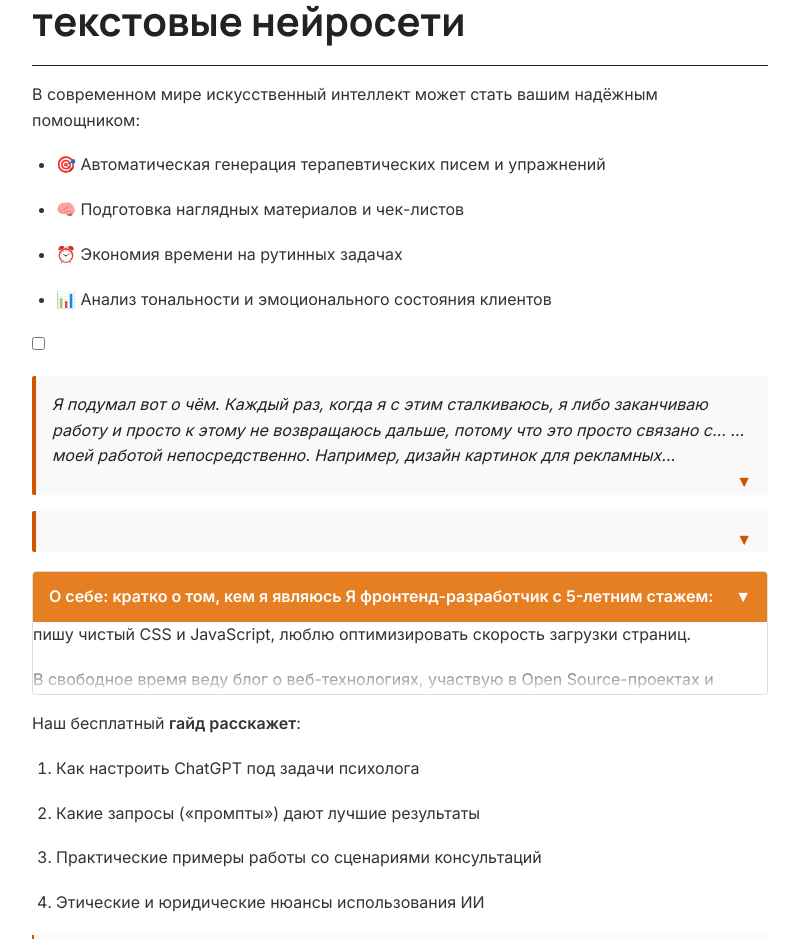
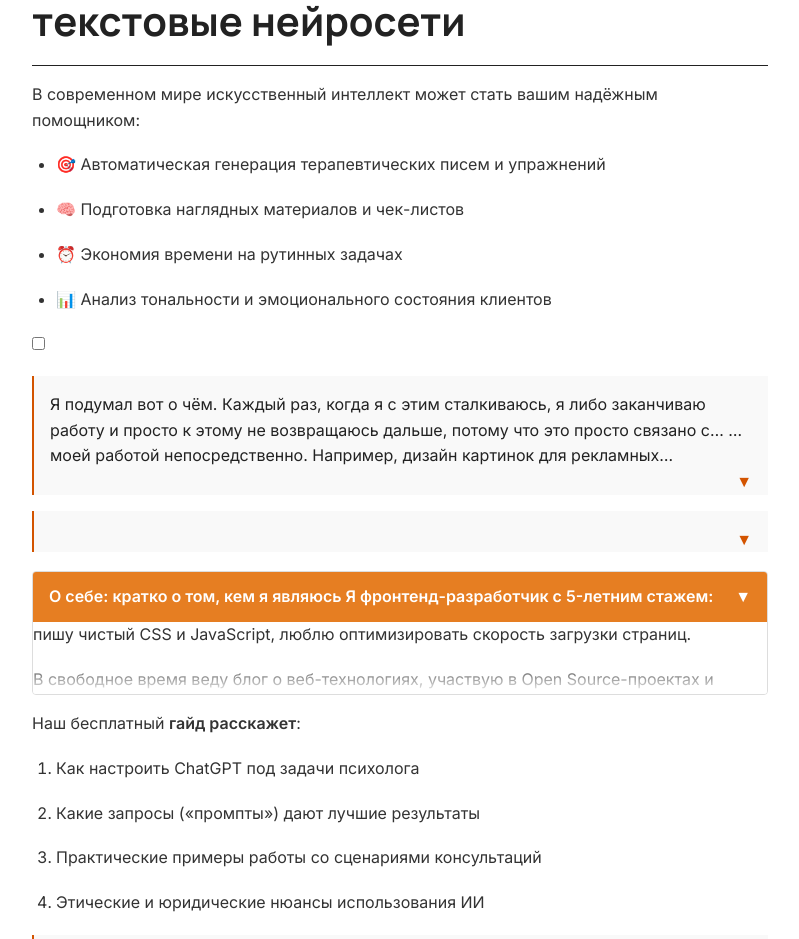
Before and after one commit to BorovitckiySergey/BorovitckiySergey.github.io, a Jekyll site: the page built from pages/Лид-магниты/Подписная для психологов.md, in a window 1280 px wide. Shown: the part 459-1398 px from the top of the page, without its empty margins (240-1039 px from the left). Built offline with Jekyll 4.4.1, drawn with Linux system fonts in a browser that asks for light colours; some web fonts are replaced.

Commit message:
╨Р╨▓╤В╨╛╨┤╨╡╨┐╨╗╨╛╨╣: 11.05.2025 22:33:19,57

```diff
--- a/assets/css/style.css
+++ b/assets/css/style.css
@@ -184,16 +184,16 @@ section {
   line-height: 1.6;
 }
 
-/* 13. Разворачиваемая «цитата» с превью и стрелкой */
+/* 13. Разворачиваемая «цитата» с превью и стрелкой (все тексты без курсива) */
 .details-quote {
-  border-left: 4px solid var(--accent);
+  border-left: 2px solid var(--accent);
   background: var(--gray-light);
-  border-radius: 2px;
+  border-radius: 0px;
   margin: 1rem 0;
   overflow: hidden;
 }
 
-/* Убираем нативный маркер и делаем область клика */
+/* Скрываем дефолтный маркер и задаём кликабельную область */
 .details-quote summary {
   list-style: none;
   padding: 1rem;
@@ -203,14 +203,13 @@ section {
   display: none;
 }
 
-/* Превью: показываем ровно 3 строки, остальное скрыто */
+/* Превью: показываем ровно 3 строки, остальное скрыто (без курсива) */
 .details-quote .preview {
   margin: 0;
   display: -webkit-box;
   -webkit-box-orient: vertical;
   -webkit-line-clamp: 3; /* число видимых строк */
   overflow: hidden;
-  font-style: italic;
   color: var(--gray-dark);
 }
 
@@ -222,7 +221,7 @@ section {
   transition: transform 0.2s;
 }
 
-/* Полный текст — скрыт по умолчанию */
+/* Полный текст — скрыт по умолчанию (тоже без курсива) */
 .details-quote .full-text {
   display: none;
   padding: 0 1rem 1rem;
```
